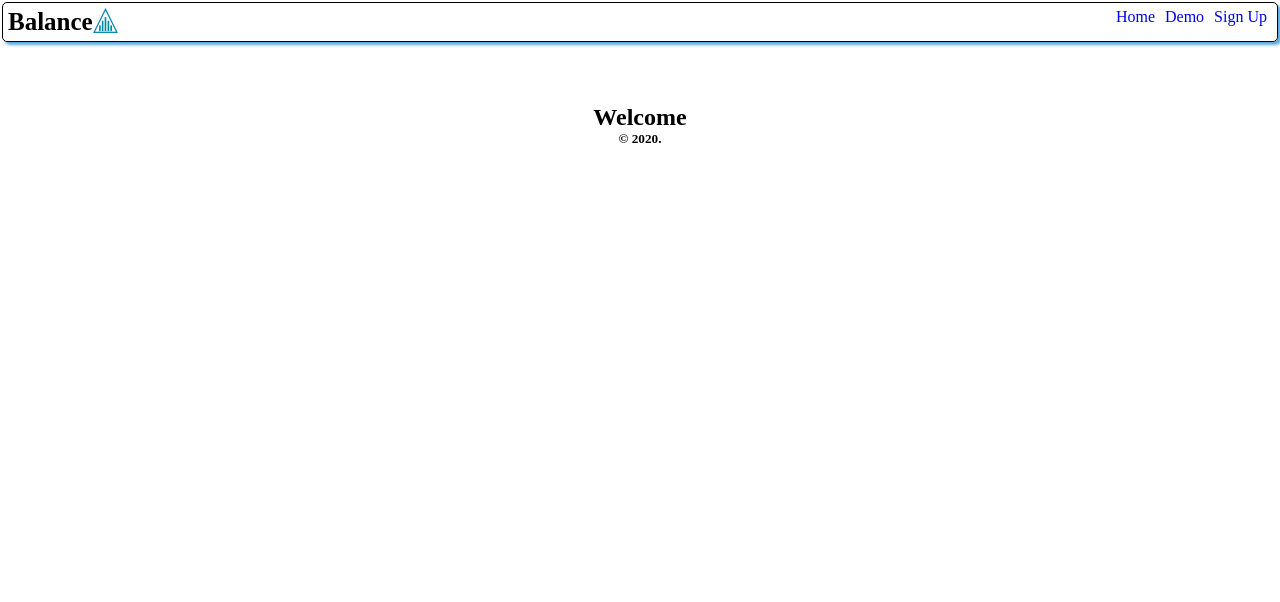
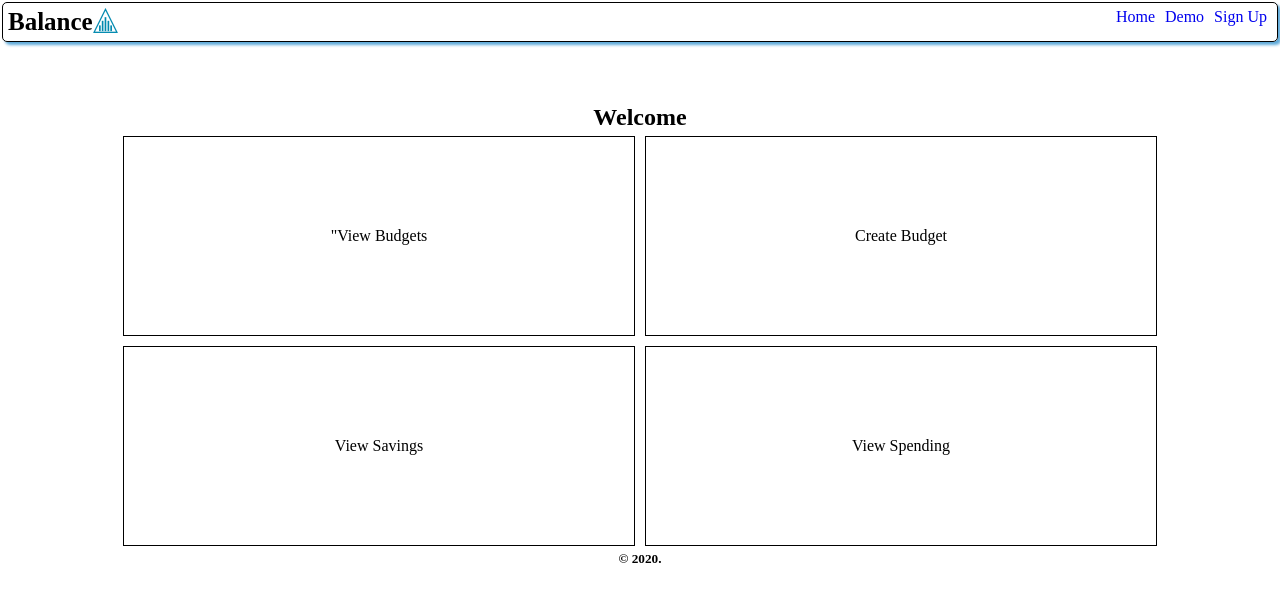
Before and after one commit to Cosmic-Noir/balance-app, a React (Create React App) app: page /dashboard in a window 1280 px wide. Shown: the top 602 px of the page. Built offline with nearby package versions, Linux system fonts and the light colour scheme.

Commit message:
Add nav to dashboard

```diff
--- /dev/null
+++ b/src/components/dashboard/dashboard.css
@@ -0,0 +1,39 @@
+.block {
+  display: flex;
+  align-items: center;
+  justify-content: center;
+  border: 1px solid black;
+  padding: 0px 20px;
+  text-align: center;
+  width: 100%;
+  height: 200px;
+}
+
+.center {
+  display: flex;
+  flex-direction: column;
+  justify-content: center;
+  align-items: center;
+}
+
+.list {
+  display: flex;
+  justify-content: center;
+  align-items: center;
+  /* flex-direction: column; */
+  flex-wrap: wrap;
+}
+
+.grid-container {
+  width: 100%;
+}
+
+@media screen and (min-width: 400px) {
+  .list {
+    flex-direction: row;
+  }
+  .block {
+    width: 40%;
+    margin: 5px;
+  }
+}
--- a/src/components/dashboard/dashboard.js
+++ b/src/components/dashboard/dashboard.js
@@ -2,6 +2,9 @@ import React, { Component } from "react";
 
 /* Context */
 import balanceContext from "../../balanceContext";
+
+/* Styling & Images */
+import "./dashboard.css";
 
 class Dashboard extends Component {
   static contextType = balanceContext;
@@ -10,6 +13,13 @@ class Dashboard extends Component {
     return (
       <div className="dashboard flex-column">
         <h2>Welcome {this.context.userInfo.username}</h2>
+        <div class="lGrey grid-container list">
+          <div class="block">"View Budgets</div>
+          <div class="block">Create Budget</div>
+
+          <div class="block">View Savings</div>
+          <div class="block">View Spending</div>
+        </div>
       </div>
     );
   }
```
